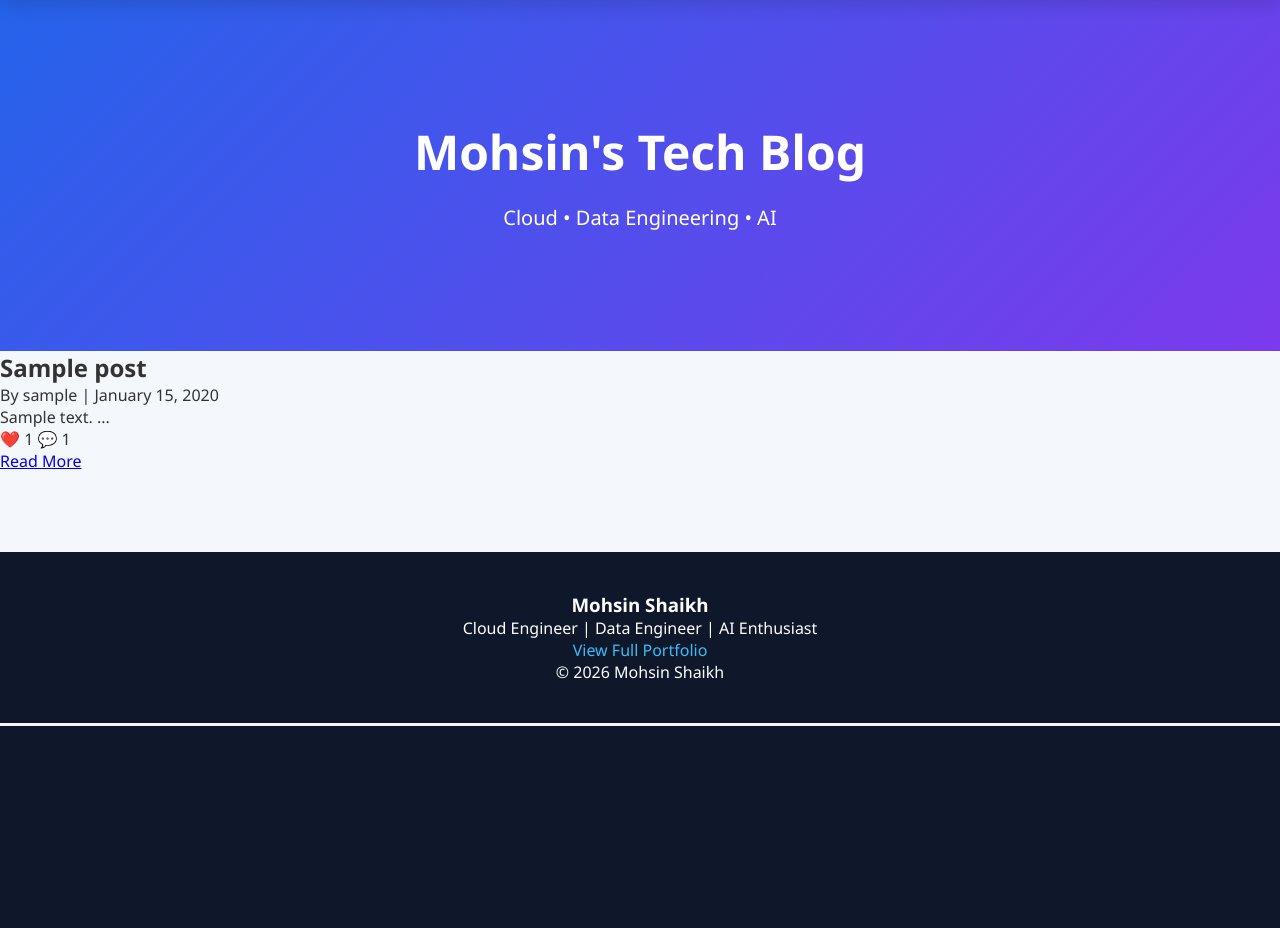
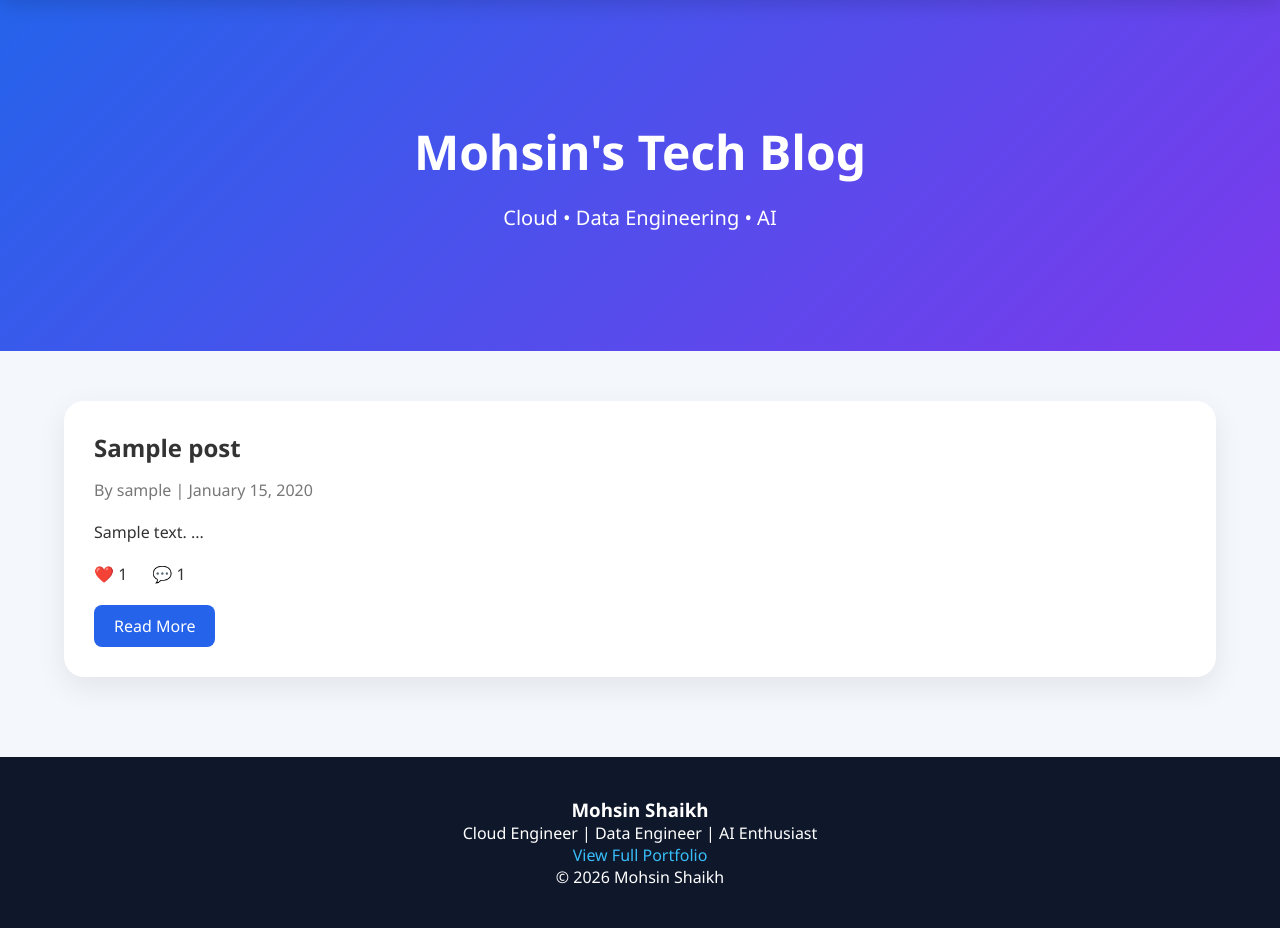
Before and after one commit to mohsinshaikh10/blogportfolio, a PHP site: page / in a window 1280 px wide. Shown: the part 74-1002 px from the top of the page. Before the commit the page ends 800 px from the top, so only its background shows below. Run offline with PHP 8.4, Linux system fonts and the light colour scheme; tables that the repository leaves empty hold one stand-in row (values such as "Sample post"); data that the repository does not hold is empty.

Commit message:
Update style.css

```diff
--- a/css/style.css
+++ b/css/style.css
@@ -247,3 +247,113 @@ footer a{
     transform:
     translateY(0);
 }
+
+.feed-container{
+
+    width:90%;
+
+    max-width:1200px;
+
+    margin:50px auto;
+}
+
+.post-card{
+
+    background:white;
+
+    padding:30px;
+
+    margin-bottom:30px;
+
+    border-radius:20px;
+
+    box-shadow:
+    0 10px 30px rgba(0,0,0,.08);
+
+    transition:.4s;
+}
+
+.post-card:hover{
+
+    transform:
+    translateY(-8px);
+}
+
+.post-card h2{
+
+    margin-bottom:15px;
+}
+
+.post-meta{
+
+    color:#777;
+
+    margin-bottom:20px;
+}
+
+.post-footer{
+
+    display:flex;
+
+    gap:25px;
+
+    margin-top:20px;
+
+    margin-bottom:20px;
+}
+
+.read-more-btn{
+
+    display:inline-block;
+
+    background:#2563eb;
+
+    color:white;
+
+    text-decoration:none;
+
+    padding:10px 20px;
+
+    border-radius:8px;
+}
+
+.read-more-btn:hover{
+
+    background:#1d4ed8;
+}
+
+.single-post{
+
+    width:90%;
+
+    max-width:1000px;
+
+    margin:60px auto;
+
+    background:white;
+
+    padding:40px;
+
+    border-radius:20px;
+
+    box-shadow:
+    0 10px 30px rgba(0,0,0,.08);
+}
+
+.post-content{
+
+    margin-top:30px;
+
+    line-height:1.8;
+}
+
+.empty-state{
+
+    text-align:center;
+
+    padding:100px;
+
+    font-size:22px;
+
+    color:#666;
+}
```
